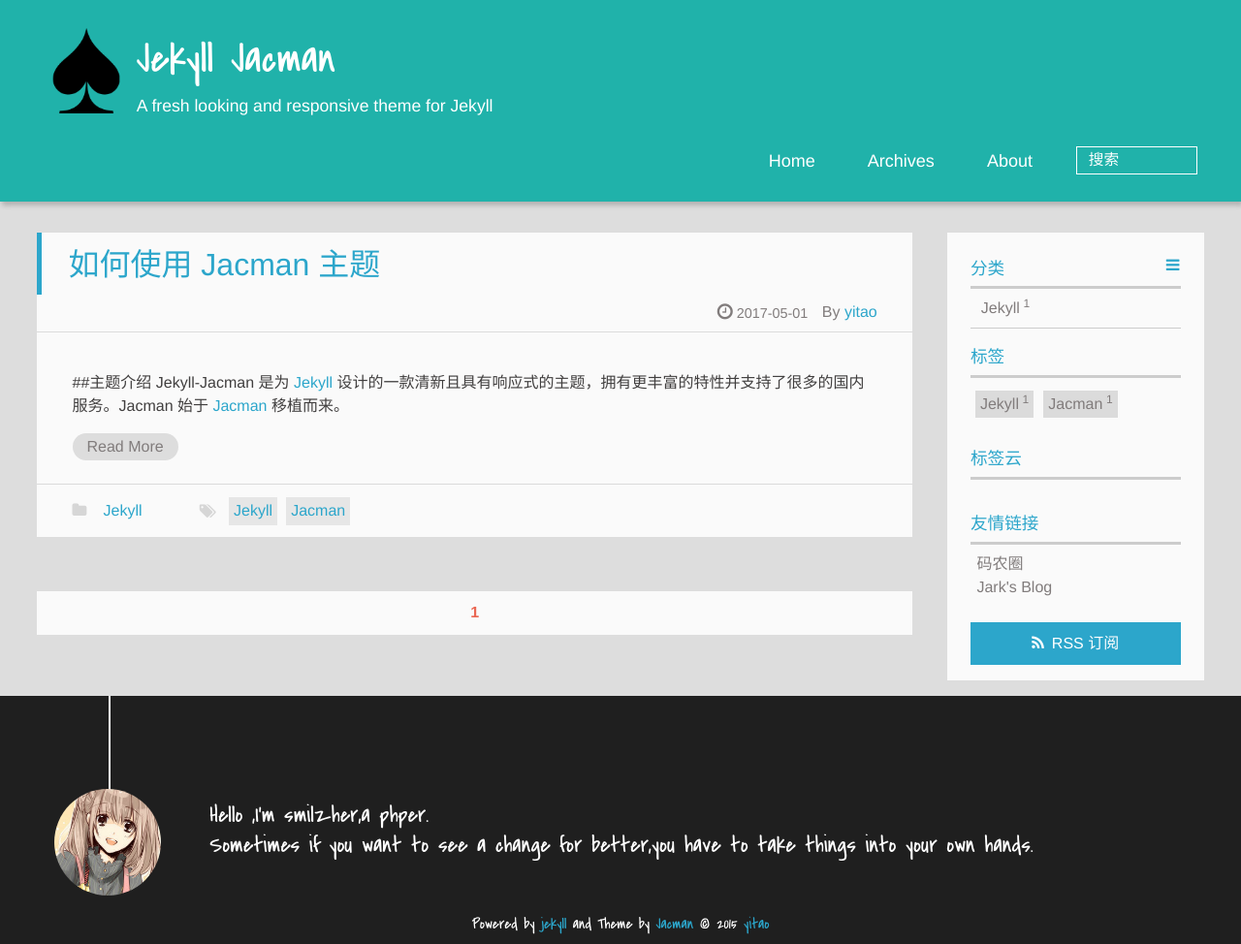
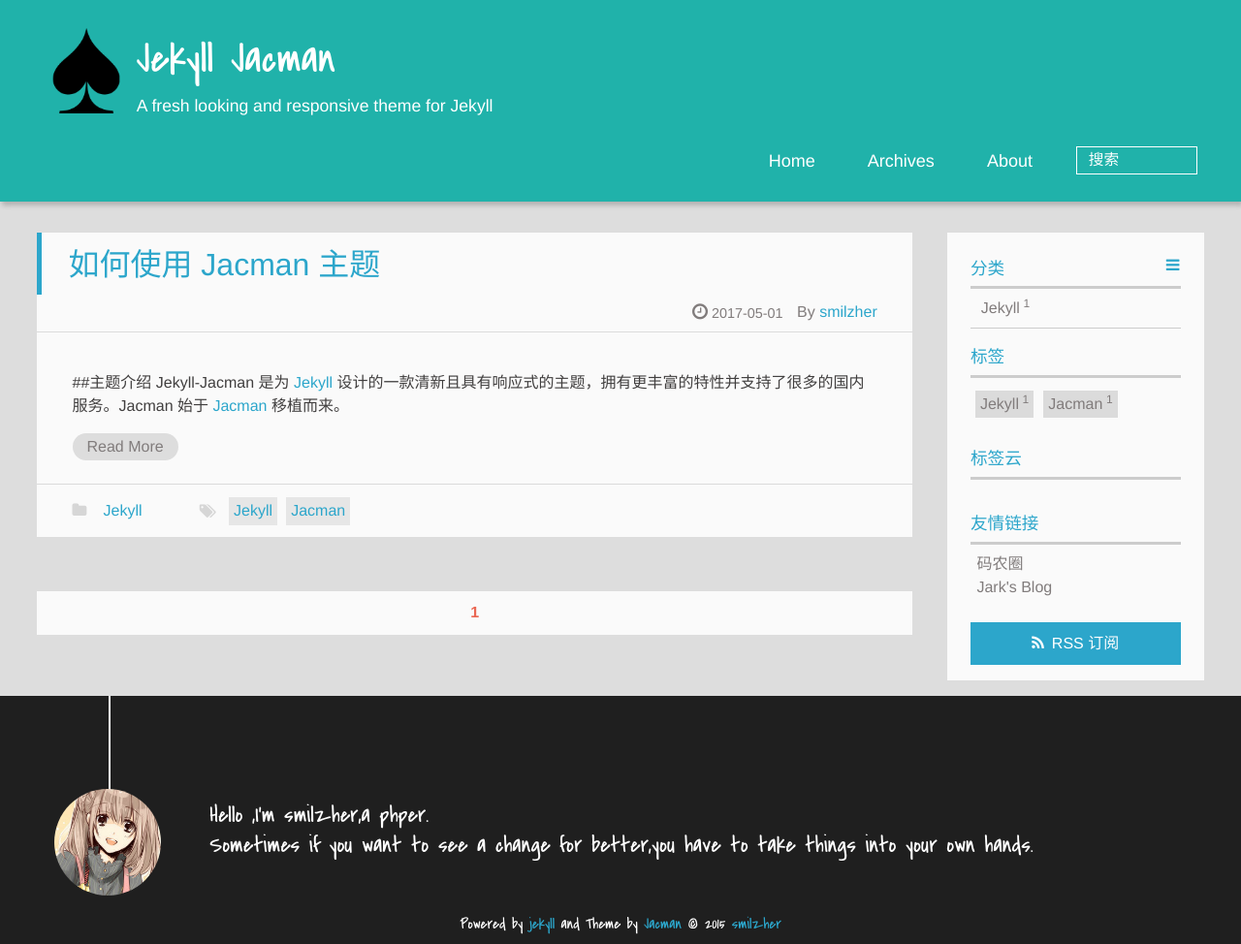
Before and after one commit to Smilzher/Smilzher.github.io, a Jekyll site: the page built from index.html, in a window 1280 px wide. Shown: the whole page at 97% size. Built offline with Jekyll 4.4.1, drawn with Linux system fonts in a browser that asks for light colours; Markdown is read by kramdown in place of the engine named in the settings; the list of posts is cut into pages by our own code.

Commit message:
revise _config.yml

```diff
--- a/_config.yml
+++ b/_config.yml
@@ -88,7 +88,7 @@
 
 #### Author information
 author:
-  name: yitao      ## e.g. wuchong Author name
+  name: smilzher      ## e.g. wuchong Author name
   intro_line1:  "Hello ,I'm smilzher,a phper."    ## your introduction on the bottom of the page
   intro_line2:  "Sometimes if you want to see a change for better,you have to take things into your own hands."  ## the 2nd line
   weibo:      ## e.g. wuchong1014 or 2176287895 for http://weibo.com/2176287895
```
